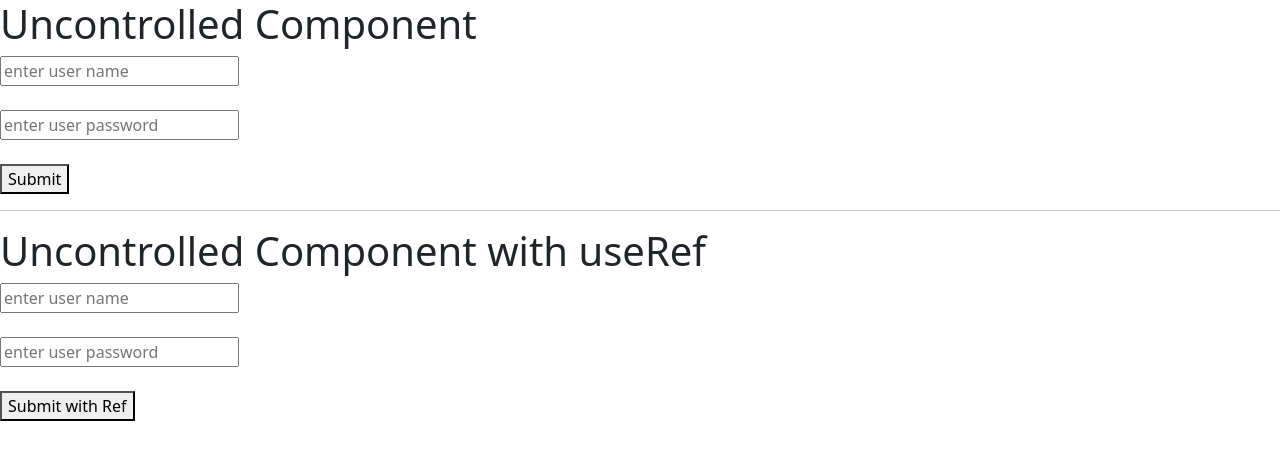
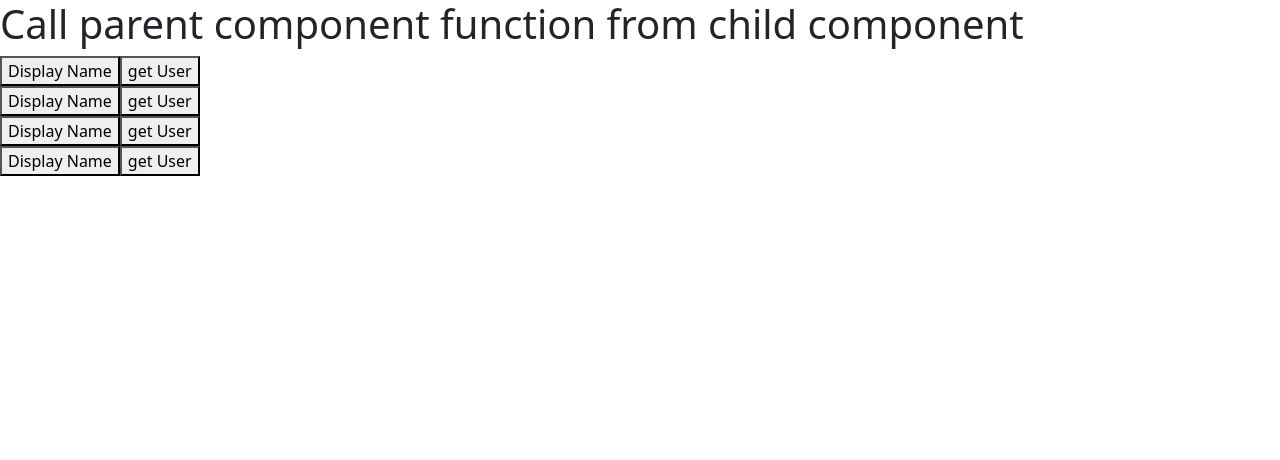
Before and after one commit to mukesh-raika/React, a React (Vite) app: page / in a window 1280 px wide. Shown: the top 460 px of the page. Built offline with nearby package versions, Linux system fonts and the light colour scheme.

Commit message:
pass function iin component

```diff
--- a/src/App.jsx
+++ b/src/App.jsx
@@ -1,58 +1,23 @@
-import { useRef } from "react";
+import User from "./User";
 
 function App() {
-  const userRef = useRef();
-  const passwordRef = useRef();
 
-  const handleForm = (event) => {
-    event.preventDefault();
-    const user = document.querySelector("#user").value;
-    console.log("Normal Form User:", user);
-  };
+  const displayName=(name)=>{
+    alert(name)
+  }
 
-  const handleFormRef = (event) => {
-    event.preventDefault();
-
-    const user = userRef.current.value;
-    const pass = passwordRef.current.value;
-
-    console.log("Form with useRef User:", user);
-    console.log("Form with useRef Password:", pass);
-  };
-
+  const getUser=()=>{
+    alert("get user function called")
+  }
   return (
     <>
-      <h1>Uncontrolled Component</h1>
+      <h1>Call parent component function from child component</h1>
 
-      <form action="" method="post" onSubmit={handleForm}>
-        <input type="text" id="user" placeholder="enter user name" />
-        <br /><br />
-        <input type="password" id="password" placeholder="enter user password" />
-        <br /><br />
-        <button>Submit</button>
-      </form>
+      <User displayName={displayName} name="anail" getUser={getUser}/>
+      <User displayName={displayName} name="sam"  getUser={getUser} />
+      <User displayName={displayName} name="peter"  getUser={getUser}/>
+      <User displayName={displayName} name="bruce"  getUser={getUser}/>
 
-      <hr />
-
-      <h1>Uncontrolled Component with useRef</h1>
-
-      <form action="" method="post" onSubmit={handleFormRef}>
-        <input
-          type="text"
-          ref={userRef}
-          id="userRef"
-          placeholder="enter user name"
-        />
-        <br /><br />
-        <input
-          type="password"
-          ref={passwordRef}
-          id="passwordRef"
-          placeholder="enter user password"
-        />
-        <br /><br />
-        <button>Submit with Ref</button>
-      </form>
     </>
   );
 }
--- a/src/User.jsx
+++ b/src/User.jsx
@@ -1,8 +1,11 @@
-function User(){
-    return (<div>
-        <h1>
-            Anil Shidu
-        </h1>
-    </div>)
+function User({ displayName,name,getUser}) {
+    // const name=" Anil Sidh"
+  return (
+    <div>
+      <button onClick={()=>displayName(name)}>Display Name</button>
+      <button onClick={()=>getUser ()}>get User </button>
+    </div>
+  );
 }
- export default User;
+
+export default User;
```
